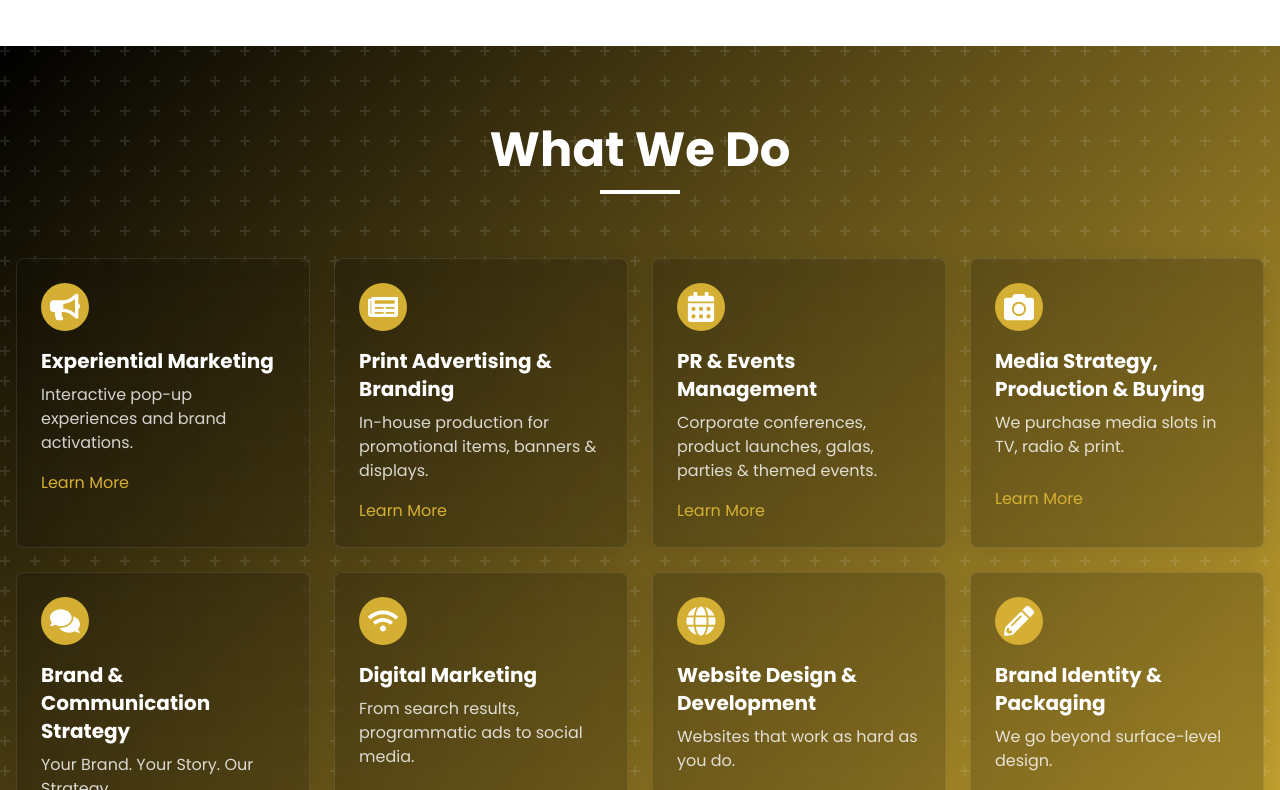
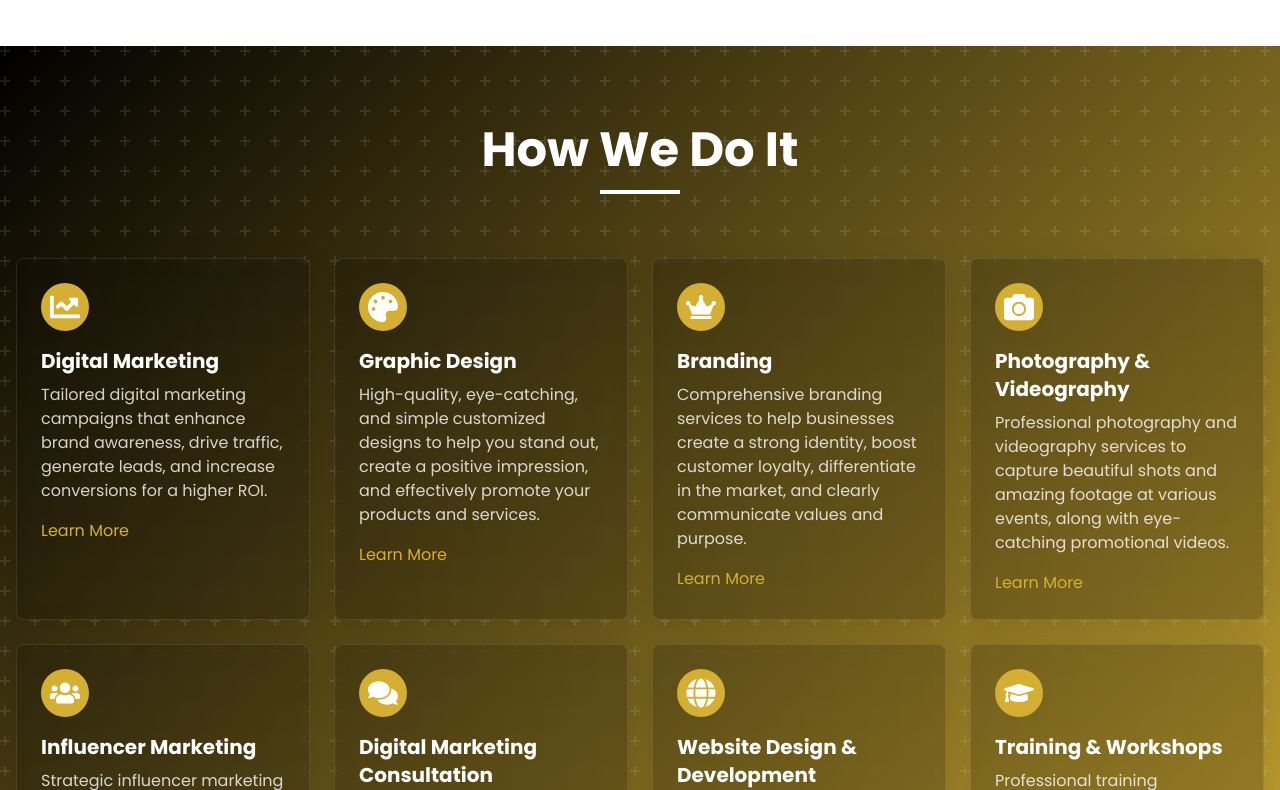
Before and after one commit to CardenDante/sort-brand, a Next.js app: page / in a window 1280 px wide. Shown: the part 1310-2100 px from the top of the page. Built offline with nearby package versions, Linux system fonts and the light colour scheme.

Commit message:
services

```diff
--- a/src/components/ServicesSection.tsx
+++ b/src/components/ServicesSection.tsx
@@ -2,7 +2,7 @@
 "use client";
 import { useEffect, useRef, useState } from 'react';
 import Link from 'next/link';
-import { FaBullhorn, FaNewspaper, FaCalendarAlt, FaCamera, FaComments, FaWifi, FaGlobe, FaPencilAlt } from 'react-icons/fa';
+import { FaBullhorn, FaNewspaper, FaCalendarAlt, FaCamera, FaComments, FaWifi, FaGlobe, FaPencilAlt, FaChartLine, FaPalette, FaCrown, FaUsers, FaGraduationCap } from 'react-icons/fa';
 
 interface Service {
   id: string;
@@ -14,60 +14,60 @@ interface Service {
 
 const services: Service[] = [
   {
-    id: 'experiential-marketing',
-    title: 'Experiential Marketing',
-    description: 'Interactive pop-up experiences and brand activations.',
-    icon: <FaBullhorn className="text-white text-3xl" />,
-    link: '/solutions',
+    id: 'digital-marketing',
+    title: 'Digital Marketing',
+    description: 'Tailored digital marketing campaigns that enhance brand awareness, drive traffic, generate leads, and increase conversions for a higher ROI.',
+    icon: <FaChartLine className="text-white text-3xl" />,
+    link: '/solutions/digital-marketing',
   },
   {
-    id: 'print-advertising',
-    title: 'Print Advertising & Branding',
-    description: 'In-house production for promotional items, banners & displays.',
-    icon: <FaNewspaper className="text-white text-3xl" />,
-    link: '/solutions',
+    id: 'graphic-design',
+    title: 'Graphic Design',
+    description: 'High-quality, eye-catching, and simple customized designs to help you stand out, create a positive impression, and effectively promote your products and services.',
+    icon: <FaPalette className="text-white text-3xl" />,
+    link: '/solutions/graphic-design',
   },
   {
-    id: 'events-management',
-    title: 'PR & Events Management',
-    description: 'Corporate conferences, product launches, galas, parties & themed events.',
-    icon: <FaCalendarAlt className="text-white text-3xl" />,
-    link: '/solutions',
+    id: 'branding',
+    title: 'Branding',
+    description: 'Comprehensive branding services to help businesses create a strong identity, boost customer loyalty, differentiate in the market, and clearly communicate values and purpose.',
+    icon: <FaCrown className="text-white text-3xl" />,
+    link: '/solutions/branding',
   },
   {
-    id: 'media-strategy',
-    title: 'Media Strategy, Production & Buying',
-    description: 'We purchase media slots in TV, radio & print.',
+    id: 'photography-videography',
+    title: 'Photography & Videography',
+    description: 'Professional photography and videography services to capture beautiful shots and amazing footage at various events, along with eye-catching promotional videos.',
     icon: <FaCamera className="text-white text-3xl" />,
-    link: '/solutions',
+    link: '/solutions/photography',
   },
   {
-    id: 'brand-communication',
-    title: 'Brand & Communication Strategy',
-    description: 'Your Brand. Your Story. Our Strategy.',
-    icon: <FaComments className="text-white text-3xl" />,
-    link: '/solutions',
+    id: 'influencer-marketing',
+    title: 'Influencer Marketing',
+    description: 'Strategic influencer marketing guidance, including selection of suitable brand ambassadors, management of influencers, and measurement of engagement and ROI.',
+    icon: <FaUsers className="text-white text-3xl" />,
+    link: '/solutions/influencer-marketing',
   },
   {
-    id: 'digital-marketing',
-    title: 'Digital Marketing',
-    description: 'From search results, programmatic ads to social media.',
-    icon: <FaWifi className="text-white text-3xl" />,
-    link: '/solutions/digital-marketing',
+    id: 'digital-marketing-consultation',
+    title: 'Digital Marketing Consultation',
+    description: 'Comprehensive consultation services for businesses of all sizes, helping leverage available tools to generate high-quality leads and achieve strong ROI.',
+    icon: <FaComments className="text-white text-3xl" />,
+    link: '/solutions/consultation',
   },
   {
     id: 'website-design',
     title: 'Website Design & Development',
-    description: 'Websites that work as hard as you do.',
+    description: 'Custom websites that work as hard as you do. Responsive, user-friendly designs that convert visitors into customers and drive business growth.',
     icon: <FaGlobe className="text-white text-3xl" />,
-    link: '/solutions',
+    link: '/solutions/digital-marketing',
   },
   {
-    id: 'brand-identity',
-    title: 'Brand Identity & Packaging',
-    description: 'We go beyond surface-level design.',
-    icon: <FaPencilAlt className="text-white text-3xl" />,
-    link: '/solutions',
+    id: 'training',
+    title: 'Training & Workshops',
+    description: 'Professional training programs and workshops to upskill your team in digital marketing, branding strategies, and modern business practices.',
+    icon: <FaGraduationCap className="text-white text-3xl" />,
+    link: '/solutions/consultation',
   },
 ];
 
@@ -121,7 +121,7 @@ const ServicesSection = () => {
       <div className="container mx-auto px-4 relative z-10">
         {/* Section Title */}
         <div className="text-center mb-16">
-          <h2 className="text-4xl md:text-5xl font-bold text-white mb-4">What We Do</h2>
+          <h2 className="text-4xl md:text-5xl font-bold text-white mb-4">How We Do It</h2>
           <div className="w-20 h-1 bg-white mx-auto"></div>
         </div>
 
```
